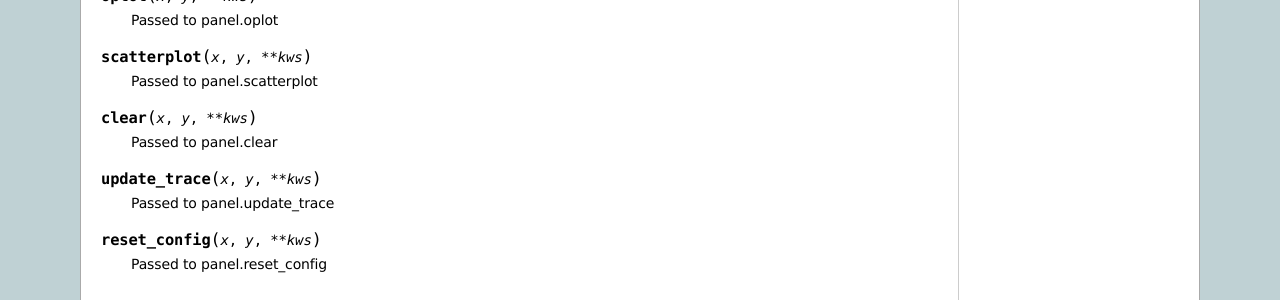
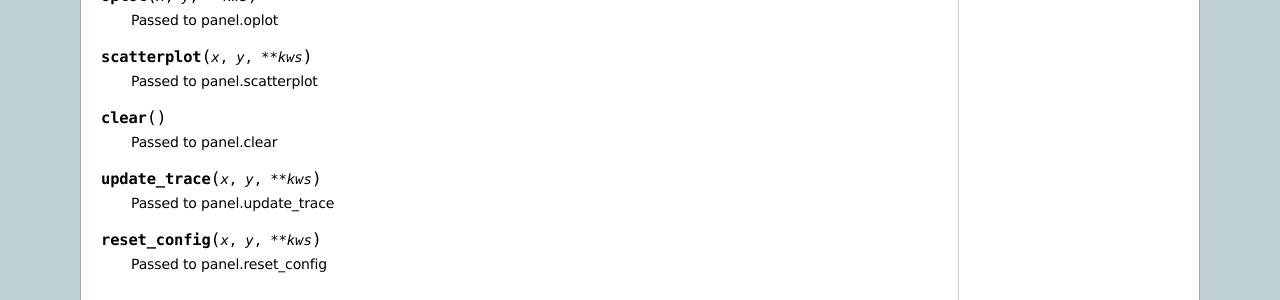
Before and after one commit to newville/wxmplot, a Sphinx documentation site: the page built from doc/plotpanel.rst, in a window 1280 px wide and 900 px high, scrolled down 4414 px. Shown: the part 150-450 px from the top of the window. Built offline with Sphinx 7.4.7, drawn with Linux system fonts in a browser that asks for light colours; formulas are drawn with MathJax 3; the version number is read from the project's files by our own code.

Commit message:
doc changes

```diff
--- a/doc/plotpanel.rst
+++ b/doc/plotpanel.rst
@@ -194,7 +194,6 @@ same meaning, as indicated by the right-most column.
    order that can be connected by a continuous line.    A full list of arguments are listed in
    :ref:`Table of Plot Arguments <plotopt_table>`.
 
-
 .. method:: clear()
 
    Clear the plot.
@@ -317,7 +316,7 @@ the arguments along to the corresponding methods of the :class:`PlotPanel`.
 
    Passed to panel.scatterplot
 
-.. method:: clear(x, y, **kws)
+.. method:: clear()
 
    Passed to panel.clear
 
```
Also changed, not shown: 2 other files.
